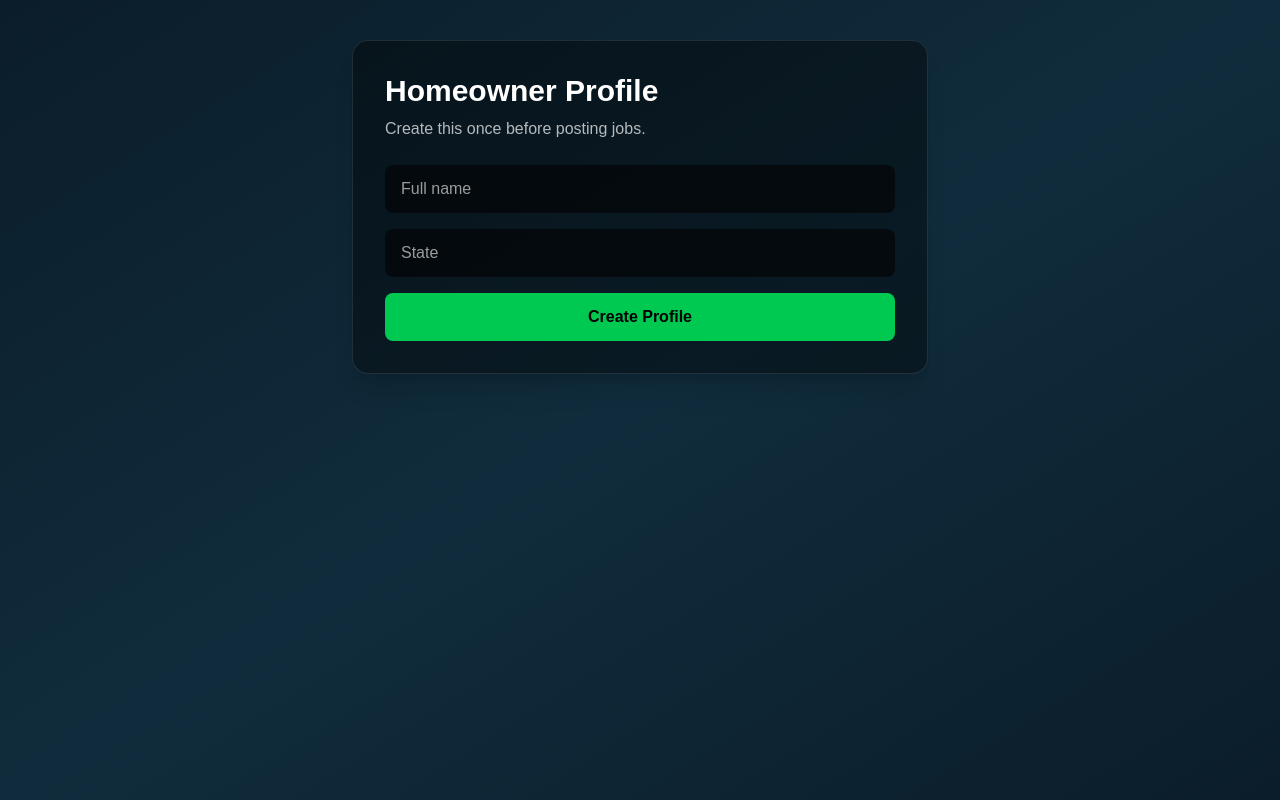
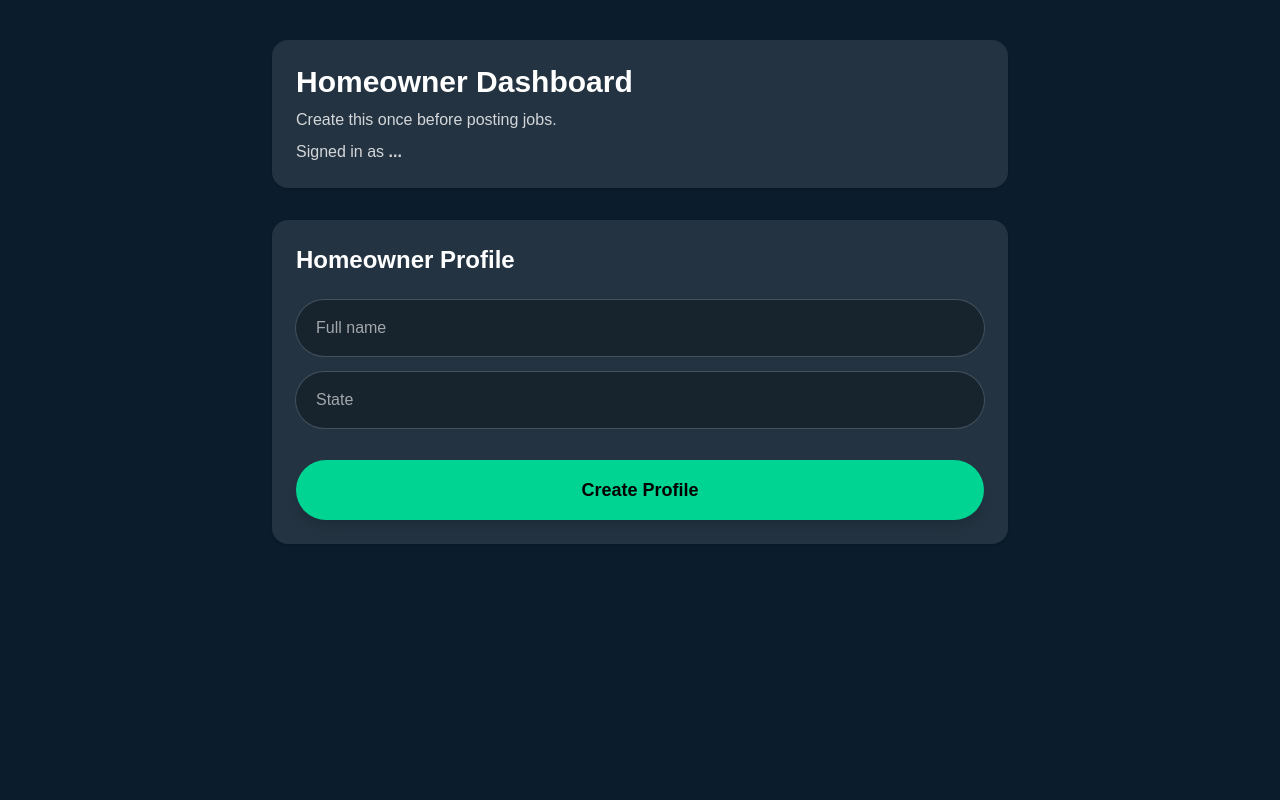
Before and after one commit to prshometravel/prs-home-connect-v2, a Next.js app: page /homeowner/dashboard in a window 1280 px wide. Built offline with nearby package versions, Linux system fonts and the light colour scheme; no server answers.

Commit message:
Fix homeowner dashboard build (supabase client)

```diff
--- a/app/homeowner/dashboard/page.tsx
+++ b/app/homeowner/dashboard/page.tsx
@@ -1,7 +1,7 @@
 "use client";
 
 import { useEffect, useState } from "react";
-import { supabase } from "../../../lib/supabaseClient";
+import { createClient } from "@supabase/supabase-js";
 
 export default function HomeownerDashboardPage() {
   const [userEmail, setUserEmail] = useState<string | null>(null);
@@ -10,93 +10,102 @@ export default function HomeownerDashboardPage() {
   const [loading, setLoading] = useState(false);
 
   useEffect(() => {
+    const supabase = createClient(
+      process.env.NEXT_PUBLIC_SUPABASE_URL!,
+      process.env.NEXT_PUBLIC_SUPABASE_ANON_KEY!
+    );
+
     const loadUser = async () => {
-      const {
-        data: { user },
-      } = await supabase.auth.getUser();
-
-      if (user?.email) {
-        setUserEmail(user.email);
-      }
+      const { data: { user } } = await supabase.auth.getUser();
+      if (user?.email) setUserEmail(user.email);
     };
 
     loadUser();
   }, []);
 
-  const handleCreateProfile = async () => {
-    if (!fullName || !state) {
-      alert("Please fill out all fields");
-      return;
-    }
-
+  const createProfile = async (e: React.FormEvent) => {
+    e.preventDefault();
     setLoading(true);
 
-    const {
-      data: { user },
-    } = await supabase.auth.getUser();
+    try {
+      const supabase = createClient(
+        process.env.NEXT_PUBLIC_SUPABASE_URL!,
+        process.env.NEXT_PUBLIC_SUPABASE_ANON_KEY!
+      );
 
-    if (!user) {
-      alert("Not authenticated");
-      setLoading(false);
-      return;
-    }
+      // If you have a "homeowners" table, this will save the profile.
+      // If your table name is different, tell me and I’ll adjust.
+      const { data: { user } } = await supabase.auth.getUser();
+      if (!user) throw new Error("Not signed in");
 
-    const { error } = await supabase.from("homeowners").insert({
+      const { error } = await supabase
+        .from("homeowners")
+        .upsert(
+          {
             user_id: user.id,
             full_name: fullName,
-      state,
-    });
+            state: state,
+            email: user.email,
+          },
+          { onConflict: "user_id" }
+        );
 
-    if (error) {
-      alert(error.message);
-    } else {
-      alert("Profile created successfully");
+      if (error) throw error;
+
+      alert("Profile created!");
+    } catch (err: any) {
+      alert(err?.message || "Error creating profile");
+    } finally {
+      setLoading(false);
     }
-
-    setLoading(false);
   };
 
   return (
-    <div className="min-h-screen bg-gradient-to-br from-[#0b1d2a] via-[#102c3c] to-[#0b1d2a] px-6 py-10 text-white">
-      <div className="mx-auto max-w-xl rounded-2xl border border-white/10 bg-black/40 p-8 shadow-xl">
-        <h1 className="mb-2 text-3xl font-bold">Homeowner Profile</h1>
-
-        <p className="mb-6 text-white/70">
+    <div className="min-h-screen bg-[#0b1c2c] text-white">
+      <div className="mx-auto max-w-3xl px-4 py-10">
+        <div className="mb-8 rounded-2xl bg-white/10 p-6 shadow">
+          <h1 className="text-3xl font-bold">Homeowner Dashboard</h1>
+          <p className="mt-2 text-white/80">
             Create this once before posting jobs.
           </p>
+          <p className="mt-2 text-white/80">
+            Signed in as{" "}
+            <span className="font-semibold">{userEmail ?? "..."}</span>
+          </p>
+        </div>
 
-        {/* EMAIL — FIXED (NO BLEED-THROUGH) */}
-        {userEmail && (
-          <div className="mb-6 inline-block rounded-md bg-black/60 px-4 py-2 text-sm font-semibold text-white">
-            Signed in as {userEmail}
-          </div>
-        )}
+        <form
+          onSubmit={createProfile}
+          className="rounded-2xl bg-white/10 p-6 shadow"
+        >
+          <h2 className="text-2xl font-semibold">Homeowner Profile</h2>
 
-        <div className="space-y-4">
+          <div className="mt-6 space-y-4">
             <input
-            type="text"
+              className="w-full rounded-full bg-black/30 px-5 py-4 text-white placeholder-white/60 outline-none ring-1 ring-white/15 focus:ring-2 focus:ring-emerald-400"
               placeholder="Full name"
               value={fullName}
               onChange={(e) => setFullName(e.target.value)}
-            className="w-full rounded-lg bg-black/60 px-4 py-3 text-white placeholder-white/60 outline-none focus:ring-2 focus:ring-green-400"
+              required
             />
 
             <input
-            type="text"
+              className="w-full rounded-full bg-black/30 px-5 py-4 text-white placeholder-white/60 outline-none ring-1 ring-white/15 focus:ring-2 focus:ring-emerald-400"
               placeholder="State"
               value={state}
               onChange={(e) => setState(e.target.value)}
-            className="w-full rounded-lg bg-black/60 px-4 py-3 text-white placeholder-white/60 outline-none focus:ring-2 focus:ring-green-400"
+              required
             />
 
             <button
-            onClick={handleCreateProfile}
+              type="submit"
               disabled={loading}
-            className="w-full rounded-lg bg-green-500 py-3 font-bold text-black transition hover:bg-green-400 disabled:opacity-60"
+              className="mt-4 w-full rounded-full bg-emerald-400 px-6 py-4 text-lg font-semibold text-black shadow-lg hover:bg-emerald-300 disabled:opacity-60"
             >
-            {loading ? "Creating..." : "Create Profile"}
+              {loading ? "Saving..." : "Create Profile"}
             </button>
           </div>
+        </form>
       </div>
     </div>
   );
```
Lines whose indentation alone changed are shown as unchanged.
